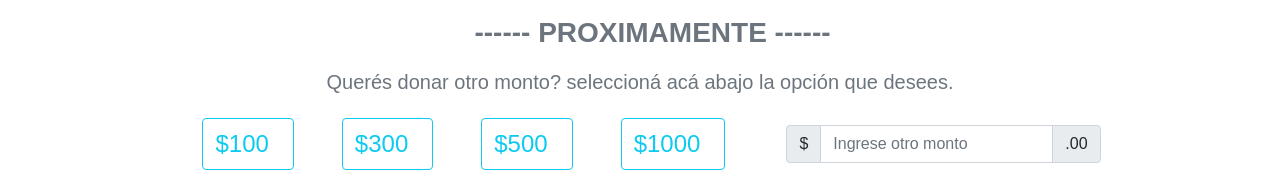
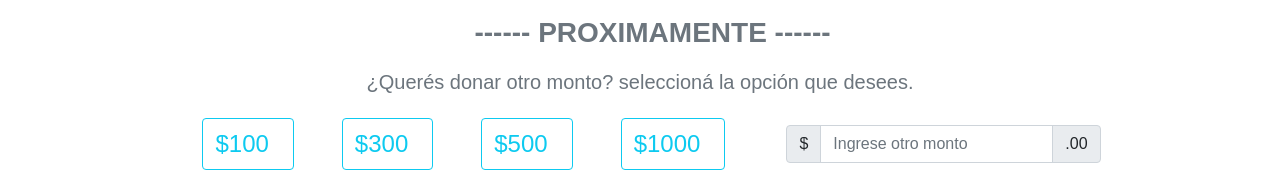
Before and after one commit to CrissJaimes/DonarMas, a plain HTML site: page ayudanos.html in a window 1280 px wide. Shown: the part 769-941 px from the top of the page. Drawn offline with nearby package versions, Linux system fonts and the light colour scheme.

Commit message:
Update ayudanos.html

```diff
--- a/ayudanos.html
+++ b/ayudanos.html
@@ -67,7 +67,7 @@
             <div class="nav-link disabled">
                 <p class="text-center fs-3 mt-4">------ PROXIMAMENTE ------</p>
                 <div class="row mt-2" >
-                    <h5 class="text-center"> Querés donar otro monto? seleccioná acá abajo la opción que desees. </h5>
+                    <h5 class="text-center"> ¿Querés donar otro monto? seleccioná la opción que desees. </h5>
                     <div class="d-flex justify-content-center mt-3  btn-donar">
                         <button type="button" class="btn btn-outline-info pe-4 ms-5 btn-form mb-2" data-bs-toggle="tooltip" data-bs-placement="right" title="" data-bs-original-title="Tooltip on right">
                             $100
```
